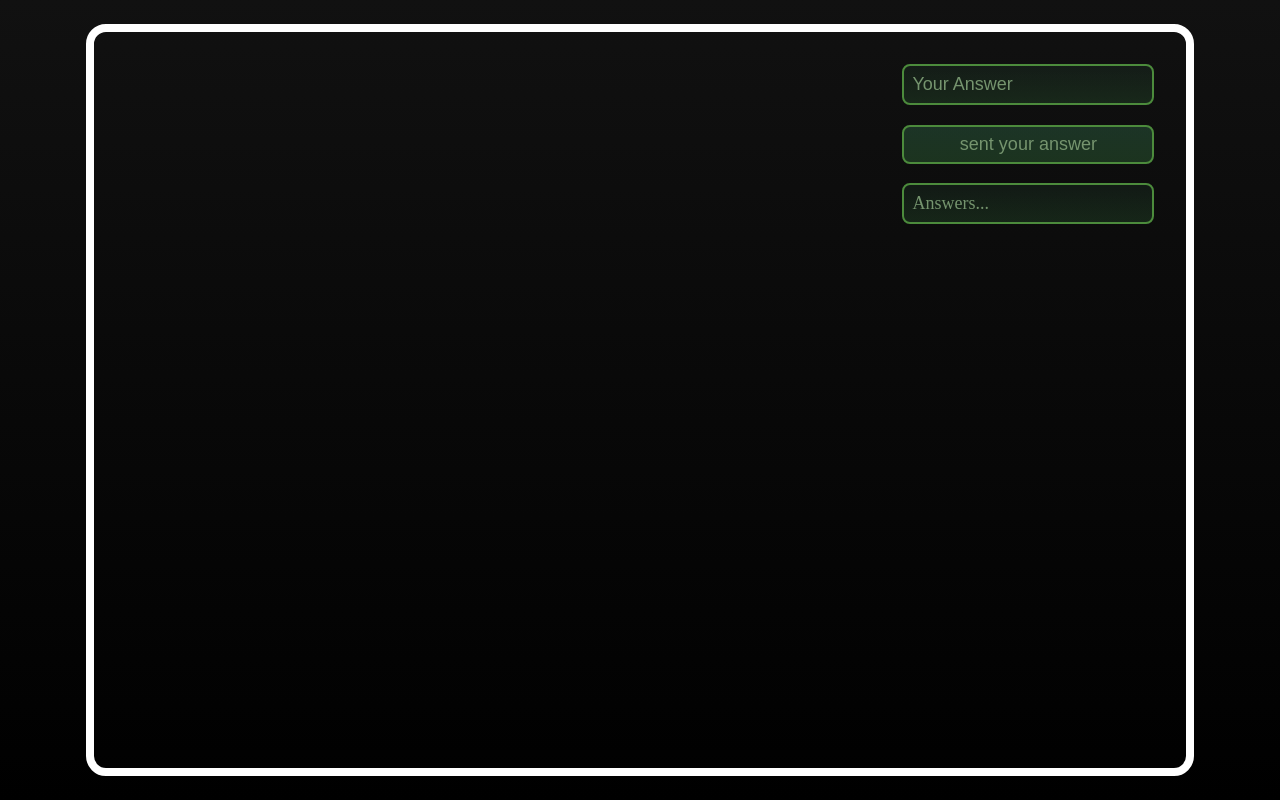
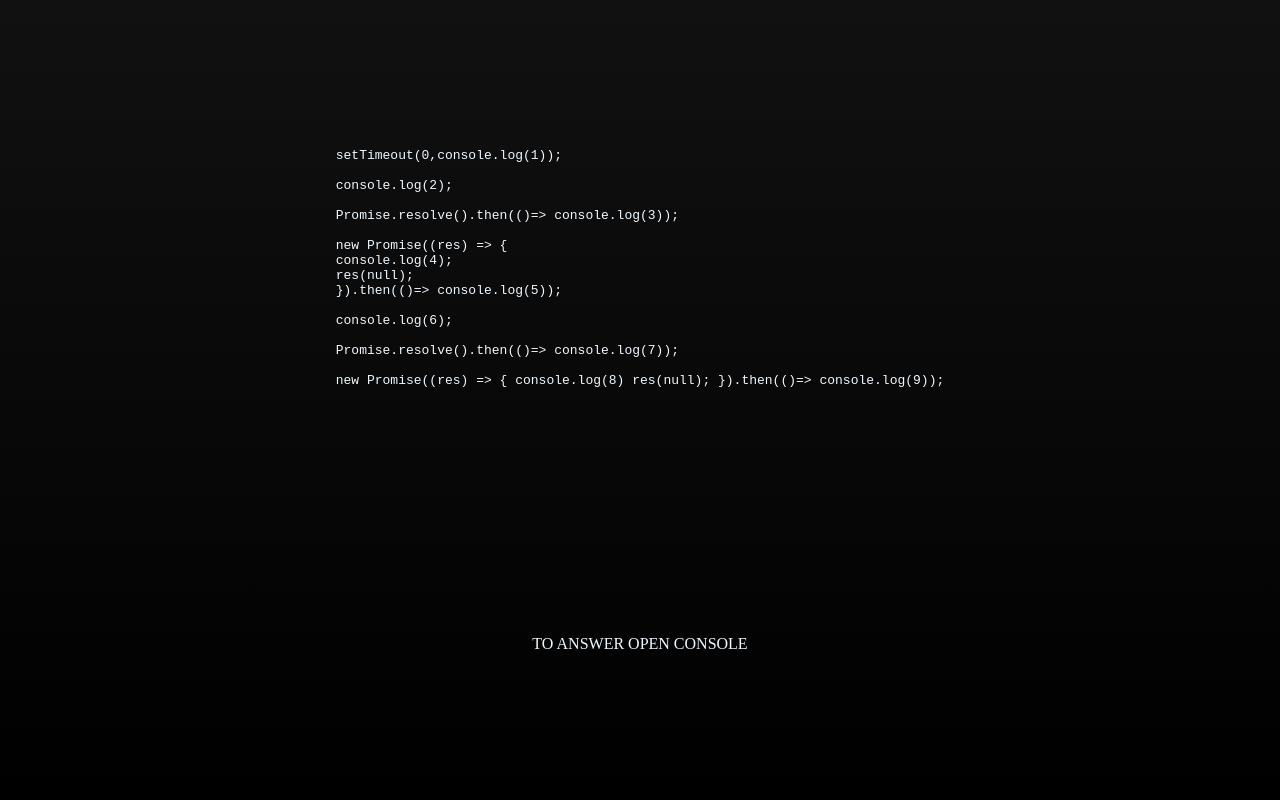
Before and after one commit to YupyUser/Async-in-JavaScript, a plain HTML site: page index.html in a window 1280 px wide. Drawn offline with Linux system fonts and the light colour scheme.

Commit message:
made all needed

```diff
--- a/index.html
+++ b/index.html
@@ -8,14 +8,36 @@
     <title>Async Practise</title>
   </head>
   <body>
-    <div class="container">
-      <code id="codeArea"></code>
-      <div class="answer__form">
-        <input type="text" placeholder="Your Answer" />
-        <button>sent your answer</button>
-        <div class="right_answers">Answers...</div>
-      </div>
-    </div>
+    <code class="container">
+      setTimeout(0,console.log(1));
+      <br />
+      <br />
+      console.log(2);
+      <br />
+      <br />
+      Promise.resolve().then(()=> console.log(3));
+      <br />
+      <br />
+      new Promise((res) => {
+      <br />
+      console.log(4);
+      <br />
+      res(null);
+      <br />
+      }).then(()=> console.log(5));
+      <br />
+      <br />
+      console.log(6);
+      <br />
+      <br />
+      Promise.resolve().then(()=> console.log(7));
+      <br />
+      <br />
+      new Promise((res) => { console.log(8) res(null); }).then(()=>
+      console.log(9));
+    </code>
+
+    TO ANSWER OPEN CONSOLE
   </body>
   <script src="script.js"></script>
 </html>
--- a/script.js
+++ b/script.js
@@ -1,6 +1,24 @@
-let codeArea = document.querySelector('#codeArea');
-let answerArea = document.querySelector('.right_answers');
+    setTimeout(0,console.log(1));
 
-function test () {
 
-}
+    console.log(2);
+
+
+    Promise.resolve().then(()=> console.log(3));
+
+
+    new Promise((res) => {
+        console.log(4)
+        res(null);
+    }).then(()=> console.log(5));
+
+
+    console.log(6);
+
+
+    Promise.resolve().then(()=> console.log(7));
+
+    new Promise((res) => {
+        console.log(8)
+        res(null);
+    }).then(()=> console.log(9));
--- a/style.css
+++ b/style.css
@@ -7,55 +7,15 @@
 body {
     background: linear-gradient(180deg,#111111, black);
     display: flex;
-    justify-content: center;
+    justify-content: space-around;
+    flex-direction: column;
+    align-items: center;
     padding: 24px;
     height: 100vh;
+    color: aliceblue;
 }
 
-.container  {
-    display: flex;
-    justify-content: space-between;
-    width: 90%;
-    border: 8px solid white;
-    border-radius: 20px;
-    padding: 32px;
+.container {
+    text-align: left;
+    display: block;
 }
-
-
-.answer__form {
-    height: 160px;
-    display: flex;
-    flex-direction: column;
-    justify-content: space-between;
-}
-
-input {
-    background: linear-gradient(180deg,rgba(60, 139, 93, 0.1),rgba(60, 139, 71, 0.2));
-    border: 2px solid rgb(76, 139, 60);
-    padding: 8px;
-    border-radius: 8px;
-    font-size: 18px;
-    color: rgb(117, 148, 110);
-}
-input::placeholder {
-    color: rgb(117, 148, 110);
-}
-
-.right_answers {
-    background: linear-gradient(180deg,rgba(60, 139, 93, 0.1),rgba(60, 139, 71, 0.2));
-    border: 2px solid rgb(76, 139, 60);
-    padding: 8px;
-    border-radius: 8px;
-    font-size: 18px;
-    color: rgb(117, 148, 110);
-}
-
-button {
-    background: linear-gradient(180deg,rgba(60, 139, 93, 0.3),rgba(60, 139, 71, 0.3));
-    border: 2px solid rgb(76, 139, 60);
-    padding: 7px;
-    border-radius: 8px;
-    font-size: 18px;
-    color: rgb(117, 148, 110);
-    cursor: pointer;
-}
```
